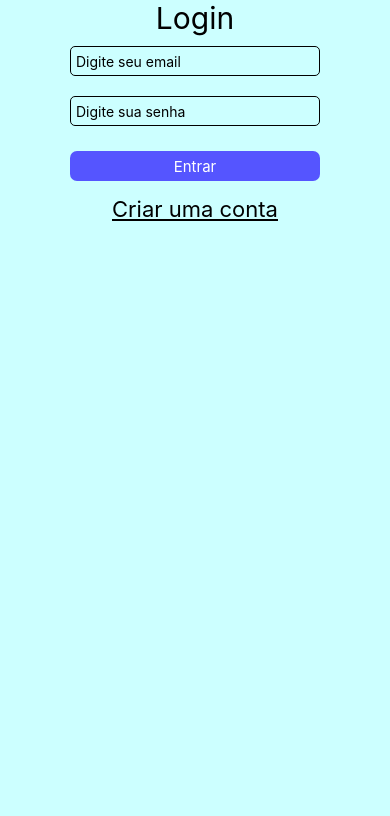
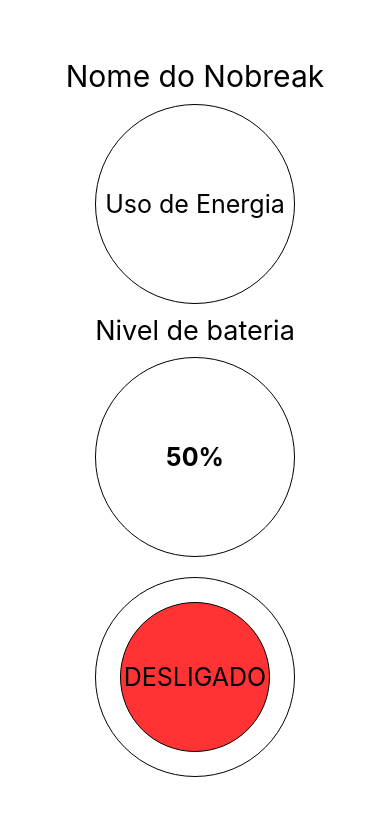
Before and after one commit to Edsondomingos/monitoramento-de-nobreak, a React Native app: screen /Monitoramento in a window 390 px wide. Shown: the top 816 px of the page. Built offline with nearby package versions, Linux system fonts and the light colour scheme.

Commit message:
tela monitoramento para styled-components

```diff
--- a/App.js
+++ b/App.js
@@ -6,10 +6,11 @@ import { NavigationContainer } from '@react-navigation/native';
 import Login from './src/components/Login';
 import Monitoramento from './src/components/Monitoramento';
 import Mudar from './src/components/Mudar';
+import Teste from './assets/styledComponents/Teste'
 import Cadastro from './src/components/Login';
 
 export default function App() {
   return (
-      <Cadastro />
+      <Monitoramento />
   )
 }
--- a/assets/styledComponents/Components.js
+++ b/assets/styledComponents/Components.js
@@ -1,22 +1,60 @@
-import styled from 'styled-components'
+import styled from 'styled-components/native'
 
-// export const Container = styled.View`
-//     height: 100vh;
-// `;
+export const Container = styled.View`
+    height: 100vh;
+    display: flex;
+    flex-direction: column;
+    justify-content: center;
+    align-items: center;
+    font-family: Arial;
+`;
+
+export const Circulo = styled.View`
+    width: 200px;
+    height: 200px
+    border-radius: 50%;
+    border: 1px solid #000;
+    display: flex;
+    justify-content: center;
+    align-items: center;
+    margin: 10px 0;
+`;
+
+export const Titulo = styled.Text`
+    text-align: center;
+    font-size: 30px;
+    color: #000;
+`;
+
+export const TextoComum = styled.Text`
+    text-align: center;
+    font-size: 25px;
+    color: #000;
+    color: #000;
+    margin: auto;
+`;
+
+export const TextoBtn = styled.Text`
+    text-align: center;
+    font-size: 25px;
+    color: #fff;
+`;
 
 
 export const Entrada = styled.TextInput`
-    border: 1px solid #fff;
-    height: 30PX;
+    border: 1px solid #000;
+    height: 35px;
+    width: 250px;
+    padding: 10px;
+    border-radius: 7px;
 `;
 
-export const Texto = styled.TextInput`
-    border: 1px solid #fff;
-    height: 30PX;
+
+export const Botao = styled.TouchableHighlight`
+    border: 1px solid #000;
+    border-radius: 10px;
+    width: 200px;
+    height: 40px;
+    margin: 10px 0;
+    background-color: #55f;
 `;
-
-// export default function Teste(){
-//     return (
-//         <></>
-//     )
-// }
--- /dev/null
+++ b/assets/styledComponents/Teste.js
@@ -0,0 +1,18 @@
+import { Container, Titulo, TextoComum, TextoBtn, Entrada, Botao, Circulo} from './Components'
+
+export default () => {
+    return (
+        <Container>
+            <Titulo>Titulo</Titulo>
+            <Entrada
+                placeholder='Input'
+            />
+            <Botao>
+                <TextoBtn>Texto botao</TextoBtn>
+            </Botao>
+            <Circulo>
+                <TextoComum>texto comum</TextoComum>
+            </Circulo>
+        </Container>
+    )
+}
--- a/package.json
+++ b/package.json
@@ -29,7 +29,8 @@
     "yet": "^0.1.0"
   },
   "devDependencies": {
-    "@babel/core": "^7.12.9"
+    "@babel/core": "^7.12.9",
+    "@types/styled-components": "^5.1.25"
   },
   "private": true
 }
--- a/src/components/Monitoramento.js
+++ b/src/components/Monitoramento.js
@@ -1,6 +1,7 @@
 import * as React from 'react';
 import { useState } from 'react';
 import { Text, View, TouchableHighlight, ScrollView } from 'react-native';
+import { Container, Titulo, TextoComum, Botao, Circulo } from '../../assets/styledComponents/Components'
 import Styles from '../../assets/css/Estilos'
 
 export default function Monitoramento() {
@@ -14,32 +15,32 @@ export default function Monitoramento() {
   }
 
   return (
-    <View style={Styles.container}>
+    <Container style={Styles.container}>
 
 
-      <Text style={Styles.titulo}>{nome}</Text>
+      <Titulo>{nome}</Titulo>
 
-      <View style={Styles.opcao}>
-        <Text style={Styles.titulo}>Uso de Energia</Text>
+      <Circulo>
+        <TextoComum>Uso de Energia</TextoComum>
+      </Circulo>
+
+      <View>
+        <Text style={Styles.titulo}>Nivel de bateria</Text>
+        <Circulo>
+          <Text style={Styles.textoNivel}>{nivel}%</Text>
+        </Circulo>
       </View>
 
-      <View style={Styles.opcao}>
-        <Text style={Styles.titulo}>Nivel de bateria</Text>
-        <View style={Styles.bateria}>
-          <Text style={Styles.textoNivel}>{nivel}%</Text>
-        </View>
-      </View>
-
-      <View style={Styles.opcao}>
-        <TouchableHighlight
+      <Circulo>
+        <Botao
             style={liga ? Styles.botao : Styles.botaoD}
             onPress={switchLigar}
           >
-          <Text style={Styles.txtBt}>{liga ? 'LIGADO' : 'DESLIGADO'}</Text>
-        </TouchableHighlight>
-      </View>
+          <TextoComum>{liga ? 'LIGADO' : 'DESLIGADO'}</TextoComum>
+        </Botao>
+      </Circulo>
 
 
-    </View>
+    </Container>
   );
 }
```
Also changed, not shown: 2 other files (tests, documents, lock files or other folders).
